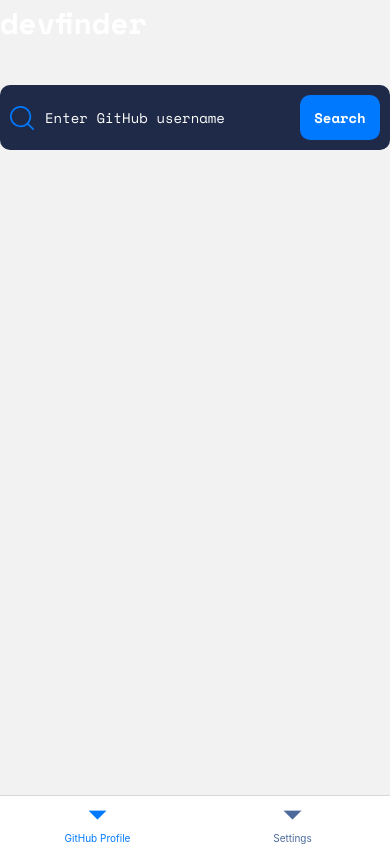
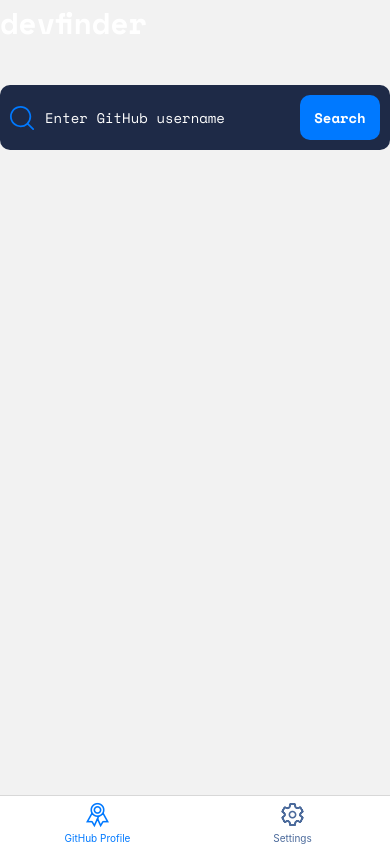
Before and after one commit to kmxtaylor/github-username-finder, a React Native app: screen / in a window 390 px wide. Built offline with nearby package versions, Linux system fonts and the light colour scheme; no server answers.

Commit message:
uncomment tab bar icons

```diff
--- a/src/navigation/BottomTabs.js
+++ b/src/navigation/BottomTabs.js
@@ -27,9 +27,9 @@ const BottomTabs = () => {
       component={GitHubProfile}
       options={{
         title: 'GitHub Profile',
-        // tabBarIcon: (props) => (
-        //   <Ionicons name='ribbon-outline' {...props} />
-        // ),
+        tabBarIcon: (props) => (
+          <Ionicons name='ribbon-outline' {...props} />
+        ),
         // tabBarIcon: () => TabIcon('ribbon-outline'),
         headerShown: false,
       }}
@@ -39,9 +39,9 @@ const BottomTabs = () => {
       component={Settings}
       options={{
         title: 'Settings',
-        // tabBarIcon: (props) => (
-        //   <Ionicons name='settings-outline' {...props} />
-        // ),
+        tabBarIcon: (props) => (
+          <Ionicons name='settings-outline' {...props} />
+        ),
       //  tabBarIcon: () => TabIcon('settings-outline'),
         headerShown: false,
       }}
```
